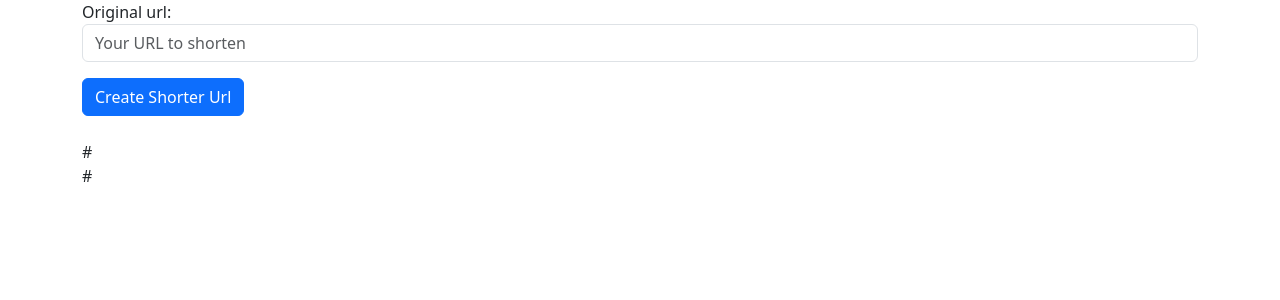
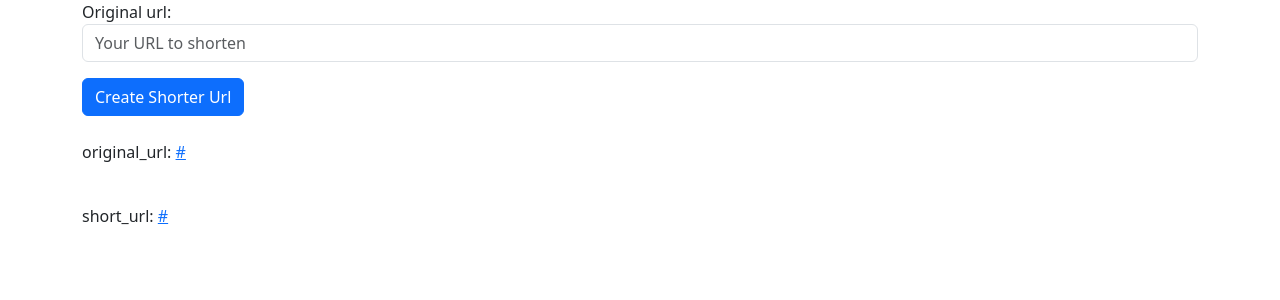
Before and after one commit to Ebrahimakbari/url_shortener, a Django app: template urlshortener/templates/urlshortener/url_shortener_view.html in a window 1280 px wide. Shown: the top 300 px of the page. Run offline with Django 4.2, Linux system fonts and the light colour scheme; tables that the repository leaves empty hold one stand-in row (values such as "Sample post"); the template is opened without the code that fills it: values that come from a table or form of the project are taken from there, most other values are stand-ins (such as "Sample title", 1, 10 or a date in 2020).

Commit message:
almost done

```diff
--- a/urlshortener/templates/urlshortener/url_shortener_view.html
+++ b/urlshortener/templates/urlshortener/url_shortener_view.html
@@ -10,8 +10,18 @@
             <button type="submit" class="btn btn-primary">Create Shorter Url</button>
         </form>
         <br>
-        {{ original_url }}
-        <br>
-        {{ short_url }}
+        {% if original_url and short_url %}
+            <p>original_url:
+                <a href="{{ original_url }}">
+                    {{ original_url }}
+                </a>
+            </p>
+            <br>
+            <p>short_url:
+                <a href="{{ short_url }}">
+                    {{ short_url }}
+                </a>
+            </p>
+        {% endif %}
     </div>
 {% endblock content %}
--- a/urlshortener/urls.py
+++ b/urlshortener/urls.py
@@ -4,4 +4,5 @@ from . import views
 
 urlpatterns = [
     path('', views.UrlShortenerView.as_view(), name='shortener_view'),
+    path('<str:short_url>/', views.RedirectShortUrlView.as_view(), name='redirect_view'),
 ]
```
Also changed, not shown: urlshortener/views.py (+14 -2 lines).
